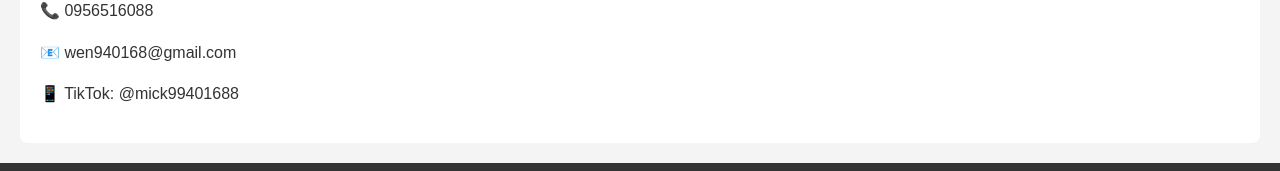
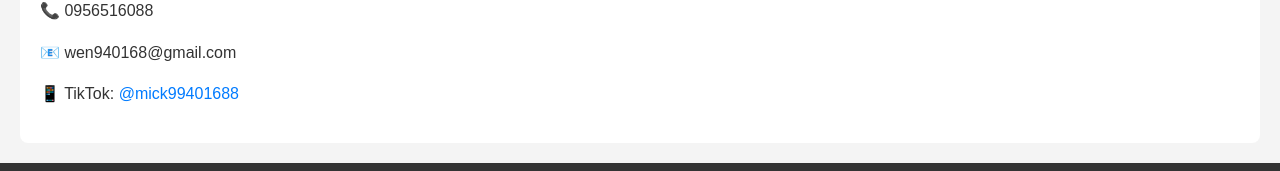
Before and after one commit to wen940168/wen940168.github.io, a plain HTML site: page index.html in a window 1280 px wide. Shown: the part 493-664 px from the top of the page. Drawn offline with Linux system fonts and the light colour scheme.

Commit message:
Add files via upload

```diff
--- a/index.html
+++ b/index.html
@@ -24,11 +24,12 @@
             </li>
         </ol>
     </section>
+
     <section>
         <h2>聯絡資訊</h2>
         <p>📞 0956516088</p>
         <p>📧 wen940168@gmail.com</p>
-        <p>📱 TikTok: @mick99401688</p>
+        <p>📱 TikTok: <a href="https://www.tiktok.com/@mick99401688" target="_blank">@mick99401688</a></p>
     </section>
 
     <footer>
```
Lines whose indentation alone changed are shown as unchanged.
